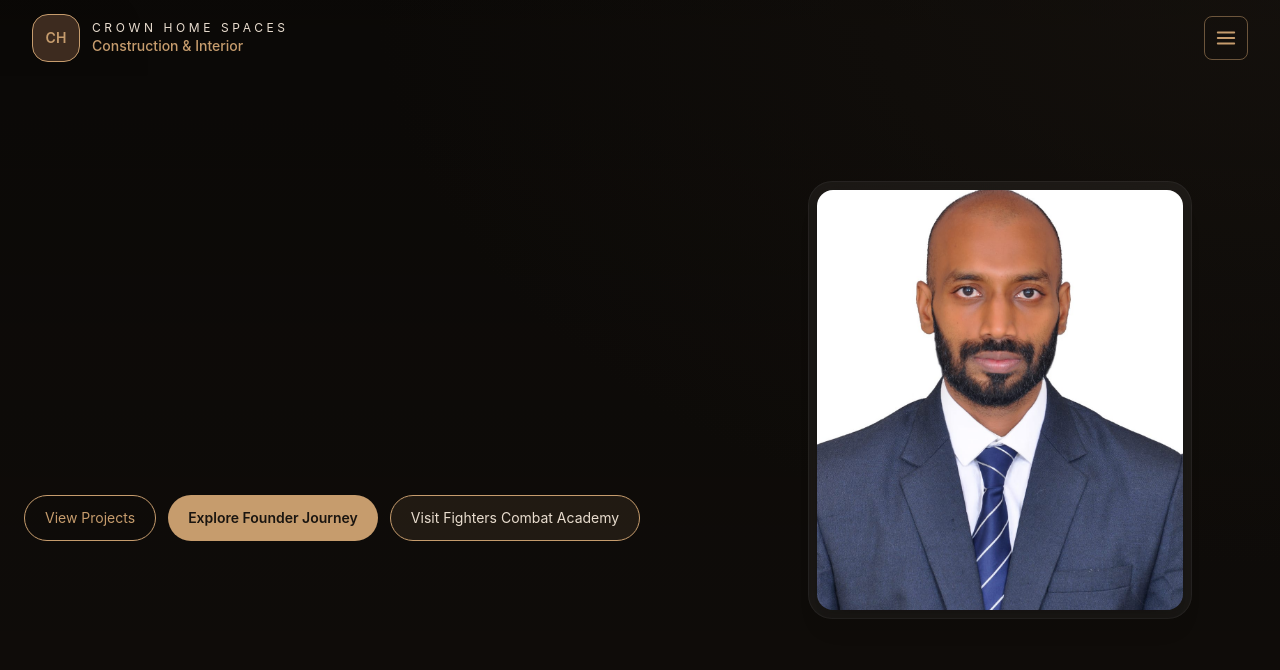
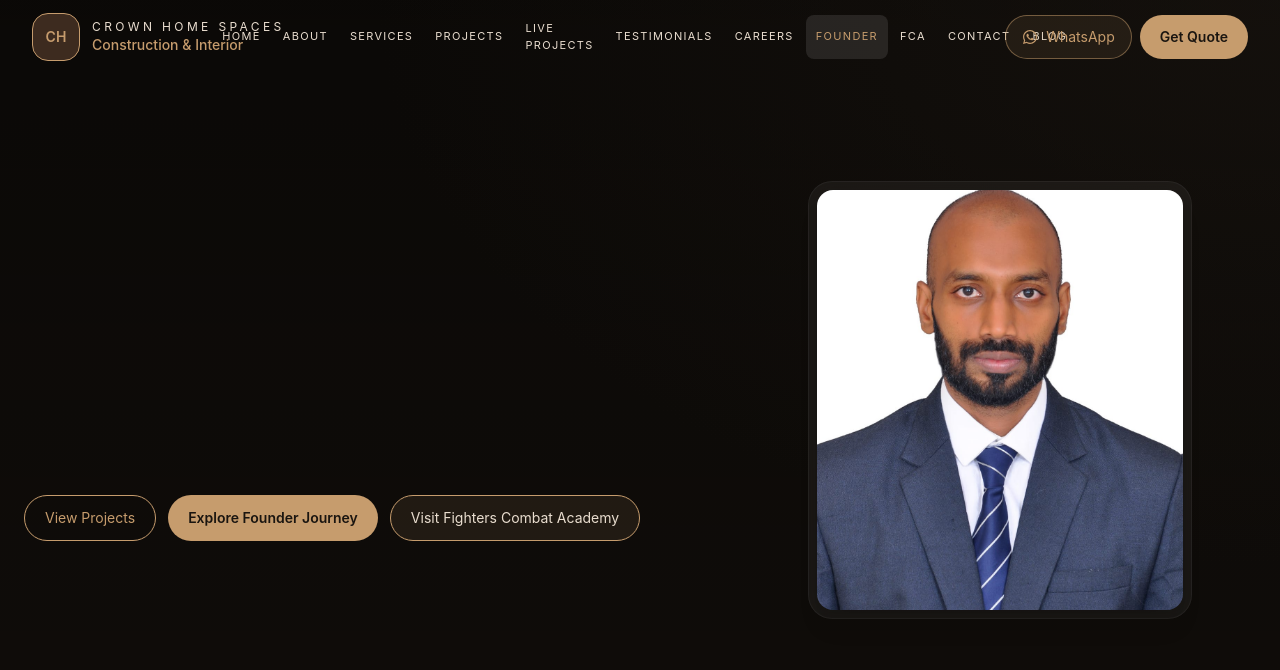
Before and after one commit to Azhar-7799/Construction, a React (Vite) app: page /master-azhar in a window 1280 px wide. Shown: the top 670 px of the page. Built offline with nearby package versions, Linux system fonts and the light colour scheme.

Commit message:
Update ServiceDetail component: refine text shadows, optimize image loading, and enhance button styles for improved user experience. Added aria-hidden attributes for better accessibility.

```diff
--- a/src/components/Header.jsx
+++ b/src/components/Header.jsx
@@ -1,7 +1,7 @@
 import { useEffect, useState } from 'react';
 import { Link, NavLink, useLocation } from 'react-router-dom';
 import { FiMenu, FiX, FiMail, FiMapPin } from 'react-icons/fi';
-import { FaInstagram, FaWhatsapp } from 'react-icons/fa';
+import { FaWhatsapp } from 'react-icons/fa';
 import { motion, AnimatePresence } from 'framer-motion';
 import { servicesMenu } from '../data/services.js';
 import { googleMapsUrl, businessStreetAddress } from '../constants/location.js';
@@ -20,17 +20,7 @@ const navItems = [
   { label: 'Blog', path: '/blog' }
 ];
 
-const navLinkClass = ({ isActive }) =>
-  `inline-flex min-h-[44px] items-center rounded-lg px-2.5 py-2 text-[11px] font-medium uppercase tracking-[0.14em] transition-colors duration-200 focus-visible:outline-none focus-visible:ring-2 focus-visible:ring-crown-gold focus-visible:ring-offset-2 focus-visible:ring-offset-crown-dark 2xl:px-3 2xl:text-xs 2xl:tracking-[0.18em] ${
-    isActive ? 'bg-white/10 text-crown-gold' : 'text-crown-beige hover:bg-white/5 hover:text-white'
-  }`;
-
-const mobileNavLinkClass = ({ isActive }) =>
-  `flex min-h-[48px] items-center rounded-xl px-4 py-3 text-sm font-medium uppercase tracking-[0.2em] transition focus-visible:outline-none focus-visible:ring-2 focus-visible:ring-crown-gold ${
-    isActive ? 'bg-white/10 text-crown-gold' : 'text-crown-beige hover:bg-white/5 hover:text-white'
-  }`;
-
-const Header = () => {
+export default function Header() {
   const [sticky, setSticky] = useState(false);
   const [open, setOpen] = useState(false);
   const [showMega, setShowMega] = useState(false);
@@ -62,117 +52,53 @@ const Header = () => {
 
   useEffect(() => {
     if (!open) return undefined;
-    const handleEscape = (e) => {
-      if (e.key === 'Escape') setOpen(false);
-    };
-    window.addEventListener('keydown', handleEscape);
-    return () => window.removeEventListener('keydown', handleEscape);
+    const onEscape = (e) => e.key === 'Escape' && setOpen(false);
+    window.addEventListener('keydown', onEscape);
+    return () => window.removeEventListener('keydown', onEscape);
   }, [open]);
 
   const closeMenu = () => setOpen(false);
 
   return (
-    <header
-      className={`fixed inset-x-0 top-0 z-50 overflow-x-hidden transition-all duration-300 ${
-        sticky || open ? 'border-b border-white/10 bg-crown-dark/90 shadow-lg backdrop-blur-md' : 'bg-transparent'
-      }`}
-    >
-      <div className="mx-auto flex max-w-7xl items-center justify-between gap-3 px-4 py-3 sm:px-6 sm:py-3.5 lg:px-8">
-        <Link
-          to="/"
-          className="flex min-h-[44px] min-w-[44px] flex-shrink-0 items-center gap-2 sm:gap-3"
-          onClick={closeMenu}
-        >
-          <div className="flex h-8 w-8 flex-shrink-0 items-center justify-center rounded-lg border border-crown-gold bg-crown-rich text-[10px] font-semibold text-crown-gold shadow-glow sm:h-10 sm:w-10 sm:rounded-xl sm:text-xs lg:h-12 lg:w-12 lg:rounded-2xl lg:text-sm">
-            CH
-          </div>
+    <header className={`fixed inset-x-0 top-0 z-50 overflow-x-hidden transition-all duration-300 ${sticky || open ? 'border-b border-white/10 bg-crown-dark/90 shadow-lg backdrop-blur-md' : 'bg-transparent'}`}>
+      <div className="mx-auto flex max-w-7xl items-center justify-between gap-3 px-4 py-3 sm:px-6 lg:px-8">
+        <Link to="/" onClick={closeMenu} className="flex min-h-[44px] min-w-[44px] flex-shrink-0 items-center gap-2 sm:gap-3">
+          <div className="flex h-8 w-8 flex-shrink-0 items-center justify-center rounded-lg border border-crown-gold bg-crown-rich text-[10px] font-semibold text-crown-gold sm:h-10 sm:w-10 sm:text-xs lg:h-12 lg:w-12 lg:rounded-2xl lg:text-sm">CH</div>
           <div className="hidden min-w-0 sm:block">
-            <p className="truncate text-[9px] uppercase leading-tight tracking-[0.28em] text-crown-beige sm:text-[10px] lg:text-xs lg:tracking-[0.3em]">
-              Crown Home Spaces
-            </p>
-            <p className="truncate text-[9px] font-medium leading-tight text-crown-gold sm:text-xs lg:text-sm">
-              Construction & Interior
-            </p>
+            <p className="truncate text-[9px] uppercase tracking-[0.28em] text-crown-beige lg:text-xs">Crown Home Spaces</p>
+            <p className="truncate text-[9px] font-medium text-crown-gold sm:text-xs lg:text-sm">Construction & Interior</p>
           </div>
         </Link>
 
-        <nav className="hidden min-w-0 flex-1 items-center justify-center gap-0.5 2xl:flex" aria-label="Main navigation">
-          {navItems.map((item) =>
-            item.external ? (
-              <a
-                key={item.path}
-                href={item.path}
-                target="_blank"
-                rel="noreferrer"
-                title={item.label}
-                className="inline-flex min-h-[44px] items-center rounded-lg px-2.5 py-2 text-[11px] font-medium uppercase tracking-[0.14em] text-crown-beige transition-colors duration-200 hover:bg-white/5 hover:text-white focus-visible:outline-none focus-visible:ring-2 focus-visible:ring-crown-gold 2xl:px-3 2xl:text-xs 2xl:tracking-[0.18em]"
-              >
+        <nav className="hidden min-w-0 flex-1 items-center justify-center gap-0.5 xl:flex" aria-label="Main">
+          {navItems.map((item) => item.external ? (
+            <a key={item.path} href={item.path} target="_blank" rel="noreferrer" title={item.label} className="inline-flex min-h-[44px] items-center rounded-lg px-2 py-2 text-[10px] uppercase tracking-[0.12em] text-crown-beige hover:bg-white/5 hover:text-white xl:px-2.5 xl:text-[11px] 2xl:px-3 2xl:text-xs">
               <span className="2xl:hidden">{item.shortLabel ?? item.label}</span>
               <span className="hidden 2xl:inline">{item.label}</span>
             </a>
           ) : (
-              <div
-                key={item.path}
-                className="relative"
-                onMouseEnter={() => item.label === 'Services' && setShowMega(true)}
-                onMouseLeave={() => item.label === 'Services' && setShowMega(false)}
-              >
-                <NavLink to={item.path} className={navLinkClass} end={item.path === '/'}>
-                  {item.label}
-                </NavLink>
+            <div key={item.path} onMouseEnter={() => item.label === 'Services' && setShowMega(true)} onMouseLeave={() => item.label === 'Services' && setShowMega(false)}>
+              <NavLink to={item.path} end={item.path === '/'} className={({ isActive }) => `inline-flex min-h-[44px] items-center rounded-lg px-2 py-2 text-[10px] uppercase tracking-[0.12em] xl:px-2.5 xl:text-[11px] 2xl:px-3 2xl:text-xs ${isActive ? 'bg-white/10 text-crown-gold' : 'text-crown-beige hover:bg-white/5 hover:text-white'}`}>{item.label}</NavLink>
             </div>
-            )
-          )}
+          ))}
         </nav>
 
-        <div className="hidden flex-shrink-0 items-center gap-2 2xl:flex">
-          <a
-            href="https://wa.me/919553041347"
-            target="_blank"
-            rel="noreferrer"
-            className="inline-flex min-h-[44px] items-center gap-2 rounded-full border border-crown-gold/50 bg-crown-gold/10 px-4 py-2 text-sm text-crown-gold transition hover:border-crown-gold hover:bg-crown-gold/20 hover:text-white focus-visible:outline-none focus-visible:ring-2 focus-visible:ring-crown-gold"
-          >
-            <FaWhatsapp size={16} aria-hidden="true" />
-            <span className="whitespace-nowrap">WhatsApp</span>
-          </a>
-          <Link
-            to="/contact"
-            className="inline-flex min-h-[44px] items-center justify-center whitespace-nowrap rounded-full bg-crown-gold px-5 py-2 text-sm font-semibold text-crown-dark transition hover:bg-white focus-visible:outline-none focus-visible:ring-2 focus-visible:ring-crown-gold focus-visible:ring-offset-2 focus-visible:ring-offset-crown-dark"
-          >
-            Get Quote
-          </Link>
+        <div className="hidden flex-shrink-0 items-center gap-2 xl:flex">
+          <a href="https://wa.me/919553041347" target="_blank" rel="noreferrer" className="inline-flex min-h-[44px] items-center gap-2 rounded-full border border-crown-gold/50 bg-crown-gold/10 px-4 py-2 text-sm text-crown-gold hover:bg-crown-gold/20"><FaWhatsapp size={16} /> WhatsApp</a>
+          <Link to="/contact" className="inline-flex min-h-[44px] items-center rounded-full bg-crown-gold px-5 py-2 text-sm font-semibold text-crown-dark hover:bg-white">Get Quote</Link>
         </div>
 
-        <button
-          type="button"
-          onClick={() => setOpen((prev) => !prev)}
-          aria-expanded={open}
-          aria-controls="mobile-navigation"
-          aria-label={open ? 'Close menu' : 'Open menu'}
-          className="inline-flex min-h-[44px] min-w-[44px] flex-shrink-0 items-center justify-center rounded-lg border border-crown-gold/50 text-crown-gold transition hover:bg-crown-gold/10 focus-visible:outline-none focus-visible:ring-2 focus-visible:ring-crown-gold 2xl:hidden"
-        >
-          {open ? <FiX size={22} aria-hidden="true" /> : <FiMenu size={22} aria-hidden="true" />}
+        <button type="button" onClick={() => setOpen((p) => !p)} aria-expanded={open} aria-controls="mobile-navigation" aria-label={open ? 'Close menu' : 'Open menu'} className="inline-flex min-h-[44px] min-w-[44px] items-center justify-center rounded-lg border border-crown-gold/50 text-crown-gold xl:hidden">
+          {open ? <FiX size={22} /> : <FiMenu size={22} />}
         </button>
       </div>
 
       <AnimatePresence>
         {showMega && (
-          <motion.div
-            initial={{ opacity: 0, y: -12 }}
-            animate={{ opacity: 1, y: 0 }}
-            exit={{ opacity: 0, y: -12 }}
-            transition={{ duration: 0.2 }}
-            onMouseEnter={() => setShowMega(true)}
-            onMouseLeave={() => setShowMega(false)}
-            className="absolute left-1/2 top-full z-40 hidden w-[min(95vw,72rem)] -translate-x-1/2 translate-y-1 rounded-b-2xl border border-white/10 bg-crown-dark/95 px-6 py-8 shadow-2xl backdrop-blur-md 2xl:block"
-          >
+          <motion.div initial={{ opacity: 0, y: -12 }} animate={{ opacity: 1, y: 0 }} exit={{ opacity: 0, y: -12 }} onMouseEnter={() => setShowMega(true)} onMouseLeave={() => setShowMega(false)} className="absolute left-1/2 top-full z-40 hidden w-[min(95vw,72rem)] -translate-x-1/2 translate-y-1 rounded-b-2xl border border-white/10 bg-crown-dark/95 px-6 py-8 shadow-2xl backdrop-blur-md xl:block">
             <div className="grid grid-cols-2 gap-3 md:grid-cols-3 lg:grid-cols-4">
               {servicesMenu.map((service) => (
-                <Link
-                  key={service.title}
-                  to={service.path}
-                  className="flex min-h-[44px] flex-col justify-center rounded-2xl border border-white/10 bg-white/5 px-4 py-3 transition hover:border-crown-gold/50 hover:bg-white/10"
-                >
+                <Link key={service.title} to={service.path} className="flex min-h-[44px] flex-col justify-center rounded-2xl border border-white/10 bg-white/5 px-4 py-3 hover:border-crown-gold/50 hover:bg-white/10">
                   <p className="text-sm font-semibold text-white">{service.title}</p>
                   <p className="mt-1 line-clamp-2 text-xs text-crown-beige/80">{service.description}</p>
                 </Link>
@@ -185,115 +111,33 @@ const Header = () => {
       <AnimatePresence>
         {open && (
           <>
-            <motion.button
-              type="button"
-              initial={{ opacity: 0 }}
-              animate={{ opacity: 1 }}
-              exit={{ opacity: 0 }}
-              transition={{ duration: 0.2 }}
-              aria-label="Close menu"
-              onClick={closeMenu}
-              className="fixed inset-0 z-[60] bg-black/60 backdrop-blur-sm 2xl:hidden"
-            />
-
-            <motion.div
-              id="mobile-navigation"
-              role="dialog"
-              aria-modal="true"
-              aria-label="Mobile navigation"
-              initial={{ x: '100%' }}
-              animate={{ x: 0 }}
-              exit={{ x: '100%' }}
-              transition={{ type: 'tween', duration: 0.28, ease: [0.32, 0.72, 0, 1] }}
-              className="fixed inset-y-0 right-0 z-[70] flex w-full max-w-sm flex-col border-l border-white/10 bg-crown-dark shadow-2xl 2xl:hidden"
-            >
+            <motion.button type="button" initial={{ opacity: 0 }} animate={{ opacity: 1 }} exit={{ opacity: 0 }} aria-label="Close menu" onClick={closeMenu} className="fixed inset-0 z-[60] bg-black/60 backdrop-blur-sm xl:hidden" />
+            <motion.div id="mobile-navigation" role="dialog" aria-modal="true" initial={{ x: '100%' }} animate={{ x: 0 }} exit={{ x: '100%' }} transition={{ type: 'tween', duration: 0.28 }} className="fixed inset-y-0 right-0 z-[70] flex w-full max-w-sm flex-col border-l border-white/10 bg-crown-dark shadow-2xl xl:hidden">
               <div className="flex items-center justify-between border-b border-white/10 px-4 py-4">
                 <p className="text-xs uppercase tracking-[0.3em] text-crown-gold">Menu</p>
-                <button
-                  type="button"
-                  onClick={closeMenu}
-                  aria-label="Close menu"
-                  className="inline-flex min-h-[44px] min-w-[44px] items-center justify-center rounded-lg border border-crown-gold/40 text-crown-gold transition hover:bg-crown-gold/10 focus-visible:outline-none focus-visible:ring-2 focus-visible:ring-crown-gold"
-                >
-                  <FiX size={22} aria-hidden="true" />
-                </button>
+                <button type="button" onClick={closeMenu} aria-label="Close menu" className="inline-flex min-h-[44px] min-w-[44px] items-center justify-center rounded-lg border border-crown-gold/40 text-crown-gold"><FiX size={22} /></button>
               </div>
-
-              <nav className="flex-1 overflow-y-auto overscroll-contain px-3 py-4" aria-label="Mobile navigation">
-                <div className="flex flex-col gap-1">
-                  {navItems.map((item) =>
-                    item.external ? (
-                      <a
-                        key={item.label}
-                        href={item.path}
-                        target="_blank"
-                        rel="noreferrer"
-                        onClick={closeMenu}
-                        className="flex min-h-[48px] items-center rounded-xl px-4 py-3 text-sm font-medium uppercase tracking-[0.2em] text-crown-beige transition hover:bg-white/5 hover:text-white focus-visible:outline-none focus-visible:ring-2 focus-visible:ring-crown-gold"
-                      >
-                        {item.label}
-                      </a>
+              <nav className="flex-1 overflow-y-auto px-3 py-4">
+                {navItems.map((item) => item.external ? (
+                  <a key={item.label} href={item.path} target="_blank" rel="noreferrer" onClick={closeMenu} className="flex min-h-[48px] items-center rounded-xl px-4 py-3 text-sm uppercase tracking-[0.2em] text-crown-beige hover:bg-white/5 hover:text-white">{item.label}</a>
                 ) : (
-                      <NavLink key={item.label} to={item.path} onClick={closeMenu} className={mobileNavLinkClass} end={item.path === '/'}>
-                        {item.label}
-                      </NavLink>
-                    )
-                  )}
-                </div>
-
+                  <NavLink key={item.label} to={item.path} end={item.path === '/'} onClick={closeMenu} className={({ isActive }) => `flex min-h-[48px] items-center rounded-xl px-4 py-3 text-sm uppercase tracking-[0.2em] ${isActive ? 'bg-white/10 text-crown-gold' : 'text-crown-beige hover:bg-white/5 hover:text-white'}`}>{item.label}</NavLink>
+                ))}
                 <div className="mt-6 border-t border-white/10 pt-6">
                   <p className="mb-3 px-4 text-xs uppercase tracking-[0.3em] text-crown-gold">Services</p>
-                  <div className="flex flex-col gap-1">
                   {servicesMenu.map((service) => (
-                      <Link
-                        key={service.title}
-                        to={service.path}
-                        onClick={closeMenu}
-                        className="flex min-h-[48px] flex-col justify-center rounded-xl px-4 py-3 transition hover:bg-white/5"
-                      >
+                    <Link key={service.title} to={service.path} onClick={closeMenu} className="flex min-h-[48px] flex-col justify-center rounded-xl px-4 py-3 hover:bg-white/5">
                       <span className="text-sm font-medium text-white">{service.title}</span>
-                        <span className="mt-0.5 line-clamp-1 text-xs text-crown-beige/80">{service.description}</span>
+                      <span className="line-clamp-1 text-xs text-crown-beige/80">{service.description}</span>
                     </Link>
                   ))}
                 </div>
-                </div>
               </nav>
-
-              <div className="border-t border-white/10 px-4 py-5">
-                <div className="space-y-2">
-                  <a
-                    href="https://wa.me/919553041347"
-                    target="_blank"
-                    rel="noreferrer"
-                    className="flex min-h-[48px] items-center gap-3 rounded-xl border border-crown-gold/30 bg-crown-gold/10 px-4 py-3 text-sm text-crown-gold transition hover:bg-crown-gold/20"
-                  >
-                    <FaWhatsapp size={18} aria-hidden="true" />
-                    <span>+91 95530 41347</span>
-                  </a>
-                  <a
-                    href="mailto:crownhomespaces@gmail.com"
-                    className="flex min-h-[48px] items-center gap-3 rounded-xl px-4 py-3 text-sm text-crown-beige transition hover:bg-white/5 hover:text-white"
-                  >
-                    <FiMail size={18} aria-hidden="true" />
-                    <span>Email Us</span>
-                  </a>
-                  <a
-                    href={googleMapsUrl}
-                    target="_blank"
-                    rel="noreferrer"
-                    className="flex min-h-[48px] items-center gap-3 rounded-xl px-4 py-3 text-sm text-crown-beige transition hover:bg-white/5 hover:text-white"
-                  >
-                    <FiMapPin size={18} className="flex-shrink-0" aria-hidden="true" />
-                    <span className="line-clamp-2">{businessStreetAddress}</span>
-                  </a>
-                </div>
-                <Link
-                  to="/contact"
-                  onClick={closeMenu}
-                  className="mt-4 flex min-h-[48px] w-full items-center justify-center rounded-full bg-crown-gold px-6 py-3 text-center text-sm font-semibold text-crown-dark transition hover:bg-white focus-visible:outline-none focus-visible:ring-2 focus-visible:ring-crown-gold"
-                >
-                  Get Quote
-                </Link>
+              <div className="border-t border-white/10 px-4 py-5 space-y-2">
+                <a href="https://wa.me/919553041347" target="_blank" rel="noreferrer" className="flex min-h-[48px] items-center gap-3 rounded-xl border border-crown-gold/30 bg-crown-gold/10 px-4 text-sm text-crown-gold"><FaWhatsapp size={18} /> +91 95530 41347</a>
+                <a href="mailto:crownhomespaces@gmail.com" className="flex min-h-[48px] items-center gap-3 rounded-xl px-4 text-sm text-crown-beige hover:bg-white/5"><FiMail size={18} /> Email Us</a>
+                <a href={googleMapsUrl} target="_blank" rel="noreferrer" className="flex min-h-[48px] items-center gap-3 rounded-xl px-4 text-sm text-crown-beige hover:bg-white/5"><FiMapPin size={18} className="flex-shrink-0" /><span className="line-clamp-2">{businessStreetAddress}</span></a>
+                <Link to="/contact" onClick={closeMenu} className="mt-2 flex min-h-[48px] w-full items-center justify-center rounded-full bg-crown-gold text-sm font-semibold text-crown-dark hover:bg-white">Get Quote</Link>
               </div>
             </motion.div>
           </>
@@ -301,6 +145,4 @@ const Header = () => {
       </AnimatePresence>
     </header>
   );
-};
-
-export default Header;
+}
```
Lines whose indentation alone changed are shown as unchanged.
